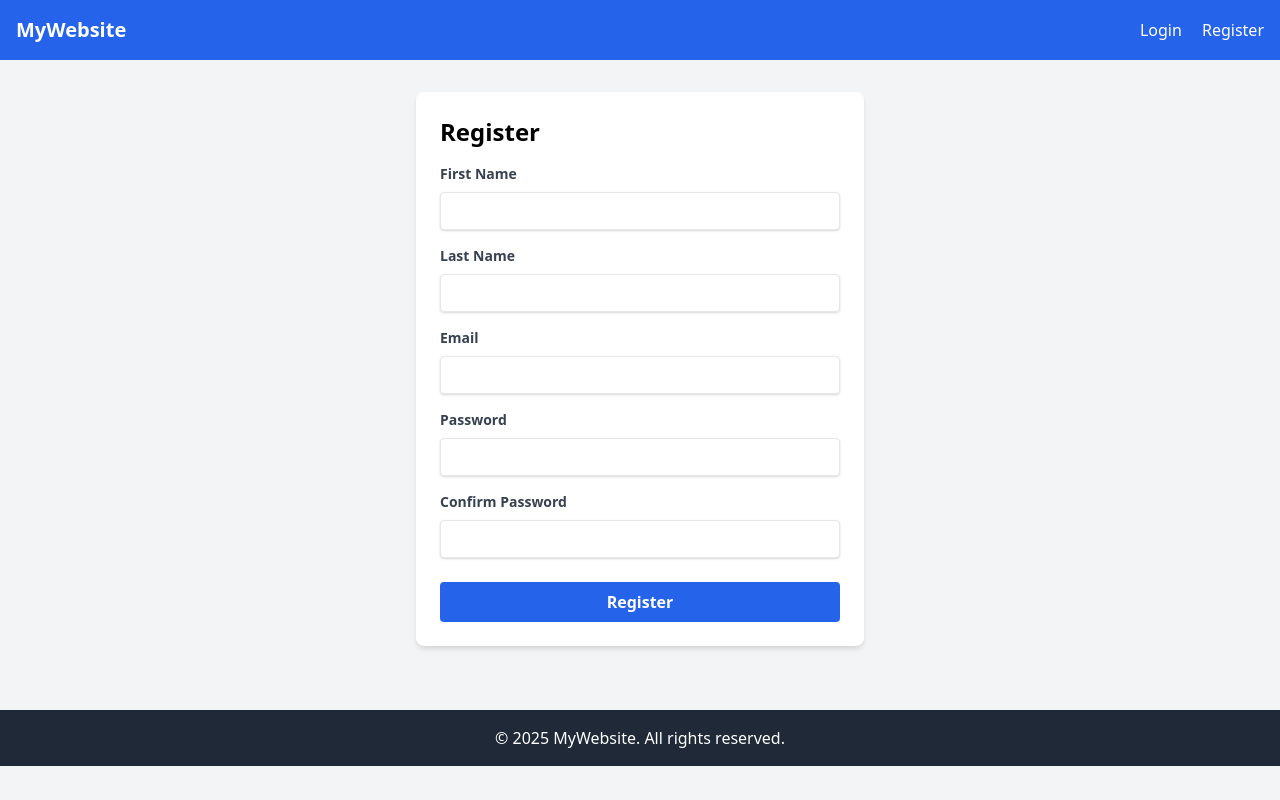
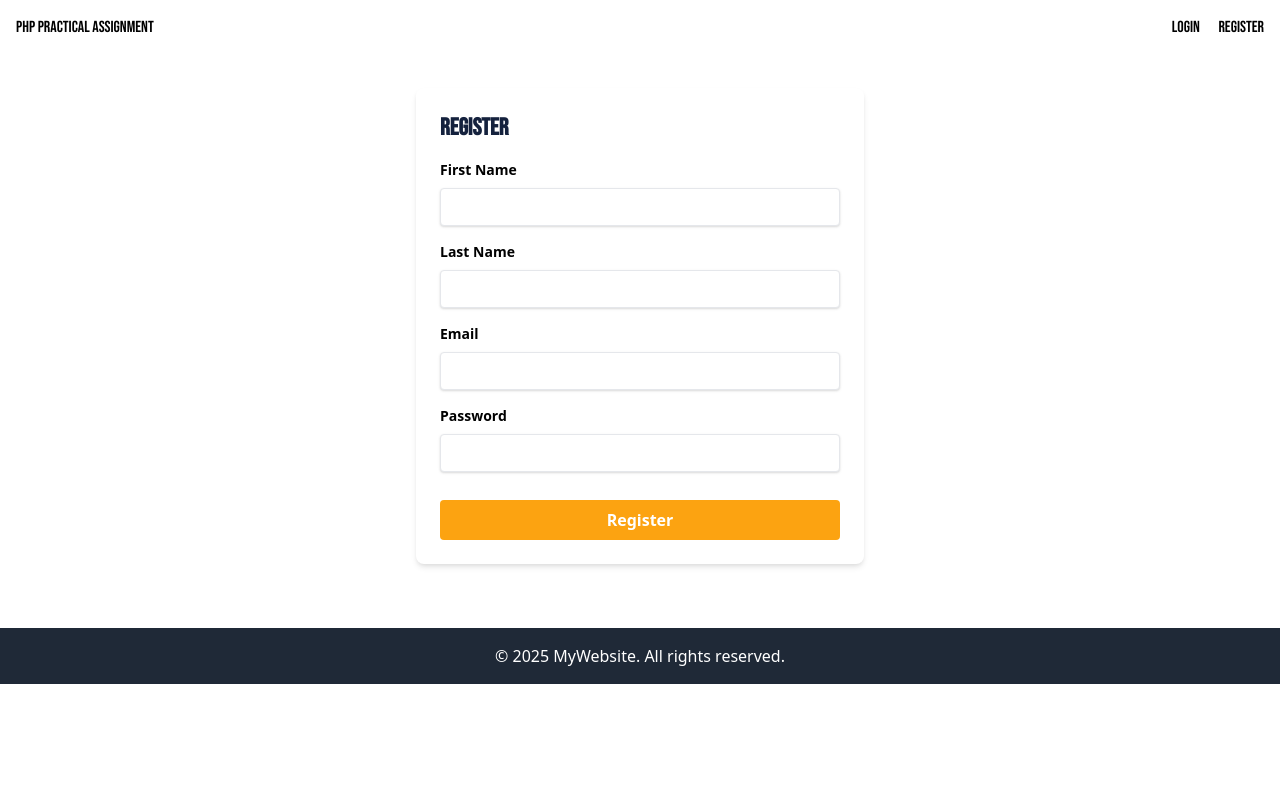
Before and after one commit to anuz505/PHP-practical-CRUD, a PHP site: page /register.php in a window 1280 px wide. Run offline with PHP 8.4, Linux system fonts and the light colour scheme.

Commit message:
style: update UI with new color scheme and font styles for consistency

```diff
--- a/partials/header.php
+++ b/partials/header.php
@@ -4,19 +4,21 @@
     <meta charset="UTF-8">
     <meta name="viewport" content="width=device-width, initial-scale=1.0">
     <title>User Profile System</title>
+    <link href="https://fonts.googleapis.com/css2?family=Bebas+Neue&display=swap" rel="stylesheet">
     <link href="https://cdnjs.cloudflare.com/ajax/libs/tailwindcss/2.2.19/tailwind.min.css" rel="stylesheet">
+    <link href="https://fonts.googleapis.com/css2?family=Roboto:wght@400;700&display=swap" rel="stylesheet">
 </head>
-<body class="bg-gray-100">
-    <nav class="bg-blue-600 p-4">
-        <div class="container mx-auto flex justify-between items-center">
-            <a href="index.php" class="text-white text-xl font-bold">MyWebsite</a>
+<body class="bg-e5e5e5">
+    <nav class="bg-14213d p-4">
+        <div class="container mx-auto flex justify-between items-center >
+            <a href="index.php" class="text-fca311 text-xl font-bold" style="font-family: 'Bebas Neue', sans-serif;">PHP Practical Assignment</a>
             <div>
                 <?php if(isset($_SESSION['user_id'])): ?>
-                    <a href="profile.php" class="text-white mr-4">Profile</a>
-                    <a href="logout.php" class="text-white">Logout</a>
+                    <a href="profile.php" class="text-fca311 mr-4" style="font-family: 'Bebas Neue', sans-serif;">Profile</a>
+                    <a href="logout.php" class="text-fca311" style="font-family: 'Bebas Neue', sans-serif;">Logout</a>
                 <?php else: ?>
-                    <a href="login.php" class="text-white mr-4">Login</a>
-                    <a href="register.php" class="text-white">Register</a>
+                    <a href="login.php" class="text-fca311 mr-4" style="font-family: 'Bebas Neue', sans-serif;">Login</a>
+                    <a href="register.php" class="text-fca311" style="font-family: 'Bebas Neue', sans-serif;">Register</a>
                 <?php endif; ?>
             </div>
         </div>
--- a/views/register.view.php
+++ b/views/register.view.php
@@ -2,9 +2,9 @@
 include 'partials/header.php';
 ?>
 
-<div class="container mx-auto px-4 py-8">
+<div class="container mx-auto px-4 py-8 bg-e5e5e5">
     <div class="max-w-md mx-auto bg-white rounded-lg shadow-md p-6">
-        <h2 class="text-2xl font-bold mb-4">Register</h2>
+        <h2 class="text-2xl font-bold mb-4" style="color: #14213d; font-family: 'Bebas Neue', sans-serif;">Register</h2>
 
         <?php if(!empty($errors)): ?>
             <div class="bg-red-100 border border-red-400 text-red-700 px-4 py-3 rounded mb-4">
@@ -16,7 +16,7 @@ include 'partials/header.php';
 
         <form method="POST" action="register.php">
             <div class="mb-4">
-                <label class="block text-gray-700 text-sm font-bold mb-2" for="first_name">
+                <label class="block text-gray-700 text-sm font-bold mb-2" for="first_name" style="color: #000000;">
                     First Name
                 </label>
                 <input class="shadow appearance-none border rounded w-full py-2 px-3 text-gray-700 leading-tight focus:outline-none focus:shadow-outline"
@@ -24,7 +24,7 @@ include 'partials/header.php';
             </div>
 
             <div class="mb-4">
-                <label class="block text-gray-700 text-sm font-bold mb-2" for="last_name">
+                <label class="block text-gray-700 text-sm font-bold mb-2" for="last_name" style="color: #000000;">
                     Last Name
                 </label>
                 <input class="shadow appearance-none border rounded w-full py-2 px-3 text-gray-700 leading-tight focus:outline-none focus:shadow-outline"
@@ -32,7 +32,7 @@ include 'partials/header.php';
             </div>
 
             <div class="mb-4">
-                <label class="block text-gray-700 text-sm font-bold mb-2" for="email">
+                <label class="block text-gray-700 text-sm font-bold mb-2" for="email" style="color: #000000;">
                     Email
                 </label>
                 <input class="shadow appearance-none border rounded w-full py-2 px-3 text-gray-700 leading-tight focus:outline-none focus:shadow-outline"
@@ -40,23 +40,15 @@ include 'partials/header.php';
             </div>
 
             <div class="mb-4">
-                <label class="block text-gray-700 text-sm font-bold mb-2" for="password">
+                <label class="block text-gray-700 text-sm font-bold mb-2" for="password" style="color: #000000;">
                     Password
                 </label>
-                <input class="shadow appearance-none border rounded w-full py-2 px-3 text-gray-700 leading-tight focus:outline-none focus:shadow-outline"
+                <input class="shadow appearance-none border rounded w-full py-2 px-3 text-gray-700 mb-3 leading-tight focus:outline-none focus:shadow-outline"
                     type="password" name="password" id="password" required>
             </div>
 
-            <div class="mb-6">
-                <label class="block text-gray-700 text-sm font-bold mb-2" for="confirm_password">
-                    Confirm Password
-                </label>
-                <input class="shadow appearance-none border rounded w-full py-2 px-3 text-gray-700 leading-tight focus:outline-none focus:shadow-outline"
-                    type="password" name="confirm_password" id="confirm_password" required>
-            </div>
-
-            <button class="bg-blue-600 hover:bg-blue-700 text-white font-bold py-2 px-4 rounded focus:outline-none focus:shadow-outline w-full"
-                type="submit">
+            <button class="bg-fca311 hover:bg-fca311 text-white font-bold py-2 px-4 rounded focus:outline-none focus:shadow-outline w-full"
+                type="submit" style="background-color: #fca311;">
                 Register
             </button>
         </form>
```
Also changed, not shown: index.php (+4 -4 lines), views/login.view.php (+6 -6 lines), views/profile.view.php (+11 -11 lines), uploads/67a1d6a899562.jpeg (added).
